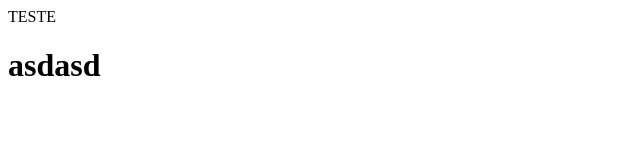
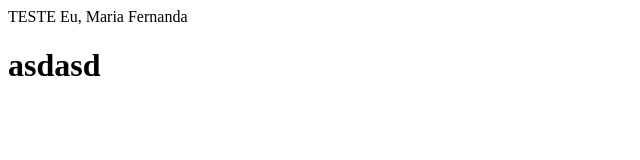
Before and after one commit to mariafernanda0809/teste1, a plain HTML site: page index.html in a window 1280 px wide. Shown: the whole page, without its empty margins (0-640 px from the left). Drawn offline with Linux system fonts and the light colour scheme.

Commit message:
Update index.html

```diff
--- a/index.html
+++ b/index.html
@@ -8,6 +8,9 @@
 	TESTE
 
 
+	Eu, Maria Fernanda
+
+
 	<h1>asdasd</h1>
 </body>
 </html>
```
